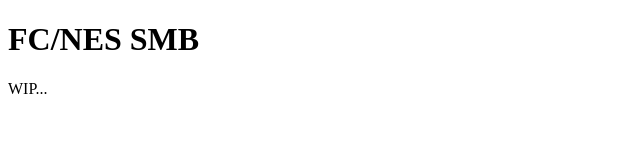
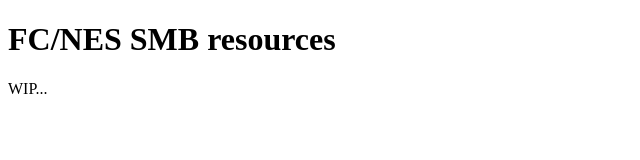
Before and after one commit to Super-Mario-Bros-1985/Super-Mario-Bros-1985.github.io, a plain HTML site: page index.html in a window 1280 px wide. Shown: the whole page, without its empty margins (0-640 px from the left). Drawn offline with Linux system fonts and the light colour scheme.

Commit message:
Update index.html

```diff
--- a/index.html
+++ b/index.html
@@ -17,7 +17,7 @@
 </head>
 
 <body>
-    <h1>FC/NES SMB</h1>
+    <h1>FC/NES SMB resources</h1>
     WIP...
 </body>
 </html>
```
